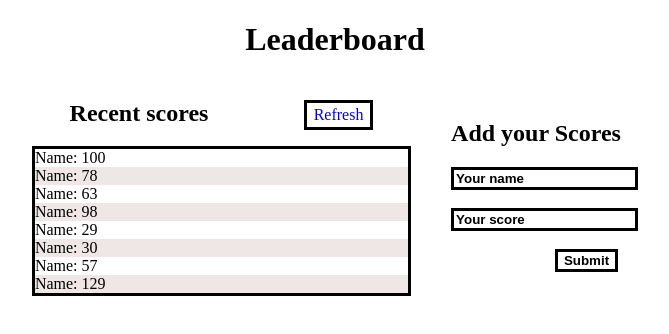
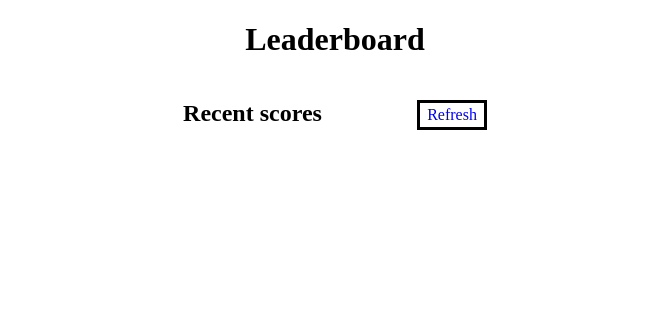
Before and after one commit to tumainimaganiko/Leaderboard, a website built with webpack: page src/index.html in a window 1280 px wide. Shown: the whole page, without its empty margins (305-974 px from the left). Built offline with nearby package versions, Linux system fonts and the light colour scheme.

Commit message:
Update HTML file

```diff
--- a/src/index.html
+++ b/src/index.html
@@ -16,25 +16,3 @@
                 <h2>Recent scores</h2>
                 <a href="#">Refresh</a>
             </div>
-            <ul class="content">
-                <li>Name: 100</li>
-                <li>Name: 78</li>
-                <li>Name: 63</li>
-                <li>Name: 98</li>
-                <li>Name: 29</li>
-                <li>Name: 30</li>
-                <li>Name: 57</li>
-                <li>Name: 129</li>
-            </ul>
-        </section>
-        <section class="right-part">
-            <h2>Add your Scores</h2>
-            <form action="">
-                <input type="text" id="name" name="name" placeholder="Your name" > <br> <br>
-                <input type="number" min="0" id="score" name="score" placeholder="Your score"> <br> <br>
-                <input type="submit" value="Submit">
-            </form>
-        </section>
-    </main>
-</body>
-</html>
```
